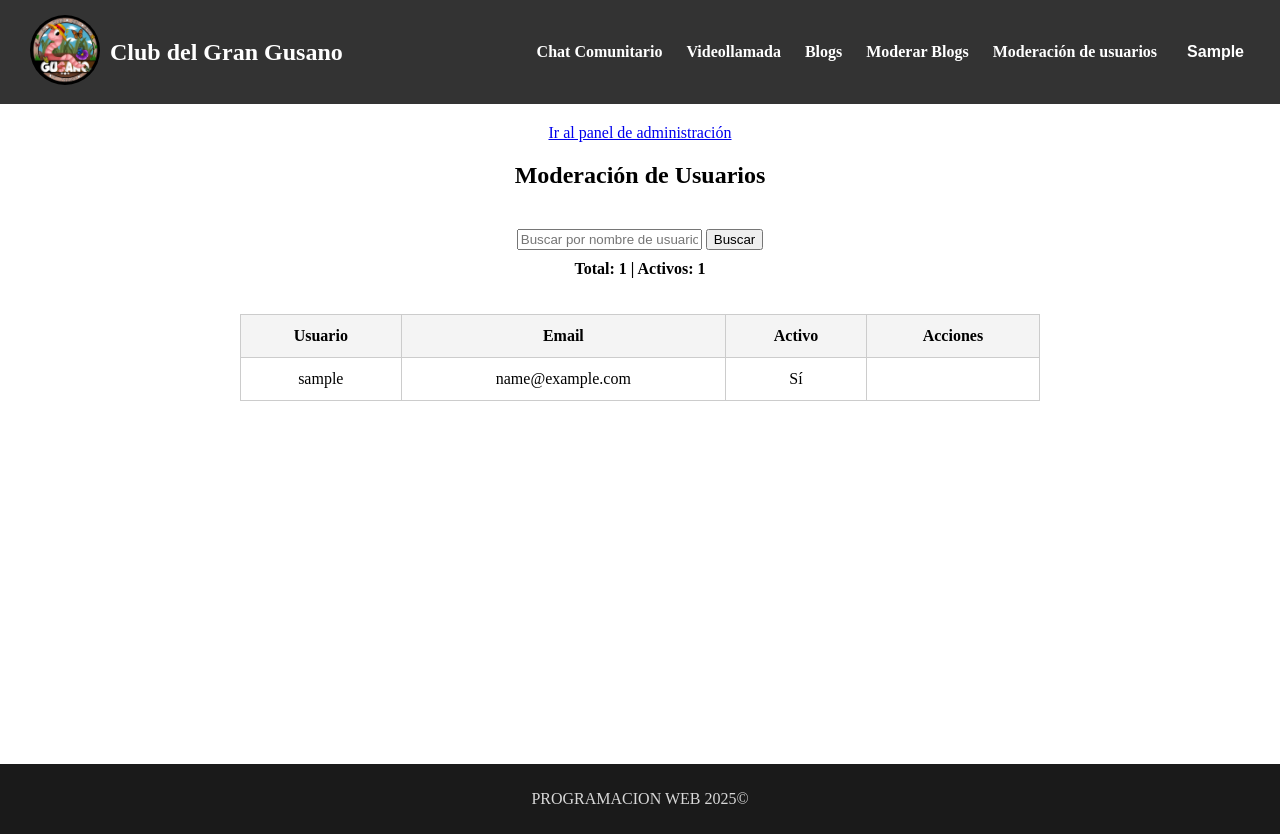
After one commit to Mephistoth/ClubDelGranGusano, a Django app: page /blogs/admin-usuarios/ in a window 1280 px wide. The commit adds this page. Run offline with Django 5.2, Linux system fonts and the light colour scheme; the visitor is signed in with stand-in values (Sample User, id 1); data comes from the database, SQL or seed files in the repository.

Commit message:
Agrega manejo de errores personalizados y vista de moderación de usuarios

```diff
--- a/GranGusano/settings.py
+++ b/GranGusano/settings.py
@@ -137,8 +137,9 @@ EMAIL_BACKEND = 'django.core.mail.backends.smtp.EmailBackend'
 EMAIL_HOST = 'smtp.gmail.com'
 EMAIL_PORT = 587
 EMAIL_USE_TLS = True
-EMAIL_HOST_USER = os.getenv('EMAIL_HOST_USER', 'clubdelgrangusanoweb@gmail.com')
-EMAIL_HOST_PASSWORD = os.getenv('EMAIL_HOST_PASSWORD', 'kqjk eoxk ulfk vfmc')  # OJO: esto no debe ir al repo
+EMAIL_HOST_USER = os.getenv('EMAIL_HOST_USER')
+EMAIL_HOST_PASSWORD = os.getenv('EMAIL_HOST_PASSWORD')
+
 
 CHANNEL_LAYERS = {
     "default": {
--- a/blogs/templates/blogs/moderar_blogs.html
+++ b/blogs/templates/blogs/moderar_blogs.html
@@ -55,6 +55,10 @@
 </style>
 
 <div class="centrado">
+  {% if user.is_superuser %}
+  <a href="{% url 'admin:index' %}" class="btn-admin-panel">Ir al panel de administración</a>
+{% endif %}
+
   <h2>Moderar Blogs</h2>
 
   {% if blogs_pendientes %}
--- /dev/null
+++ b/blogs/templates/blogs/moderar_usuarios.html
@@ -0,0 +1,87 @@
+{% extends 'base.html' %}
+{% block content %}
+<style>
+  .centrado {
+    display: flex;
+    flex-direction: column;
+    align-items: center;
+    min-height: 80vh;
+    text-align: center;
+  }
+
+  table {
+    width: 90%;
+    max-width: 800px;
+    border-collapse: collapse;
+    margin-top: 20px;
+  }
+
+  th, td {
+    padding: 12px;
+    border: 1px solid #ccc;
+  }
+
+  th {
+    background-color: #f4f4f4;
+  }
+
+  .acciones a {
+    margin: 0 5px;
+    text-decoration: none;
+    color: white;
+    background-color: #dc3545;
+    padding: 6px 10px;
+    border-radius: 4px;
+    font-size: 0.9em;
+  }
+
+  .buscador {
+    margin-top: 20px;
+  }
+
+  .resumen {
+    margin-top: 10px;
+    font-weight: bold;
+  }
+</style>
+
+<div class="centrado">
+    {% if user.is_superuser %}
+  <a href="{% url 'admin:index' %}" class="btn-admin-panel">Ir al panel de administración</a>
+{% endif %}
+
+  <h2>Moderación de Usuarios</h2>
+
+  <form method="get" class="buscador">
+    <input type="text" name="q" placeholder="Buscar por nombre de usuario" value="{{ query }}">
+    <button type="submit">Buscar</button>
+  </form>
+
+  <p class="resumen">Total: {{ total_usuarios }} | Activos: {{ usuarios_activos }}</p>
+
+  <table>
+    <thead>
+      <tr>
+        <th>Usuario</th>
+        <th>Email</th>
+        <th>Activo</th>
+        <th>Acciones</th>
+      </tr>
+    </thead>
+    <tbody>
+      {% for user in usuarios %}
+        <tr>
+          <td>{{ user.username }}</td>
+          <td>{{ user.email }}</td>
+          <td>{{ user.is_active|yesno:"Sí,No" }}</td>
+          <td class="acciones">
+            {% if not user.is_superuser %}
+              <a href="{% url 'expulsar_usuario' user.id %}" onclick="return confirm('¿Seguro que deseas expulsar a {{ user.username }}?')">Expulsar</a>
+            {% endif %}
+          </td>
+        </tr>
+      {% endfor %}
+    </tbody>
+  </table>
+</div>
+{% endblock %}
--- a/blogs/urls.py
+++ b/blogs/urls.py
@@ -10,5 +10,7 @@ urlpatterns = [
     path('admin-blogs/aprobar/<int:blog_id>/', views.aprobar_blog, name='aprobar_blog'),
     path('admin-blogs/rechazar/<int:blog_id>/', views.rechazar_blog, name='rechazar_blog'),
     path('blog/<int:blog_id>/eliminar/', views.eliminar_blog, name='eliminar_blog'),
+    path('admin-usuarios/', views.moderar_usuarios, name='moderar_usuarios'),
+    path('admin-usuarios/expulsar/<int:user_id>/', views.expulsar_usuario, name='expulsar_usuario'),
 
 ]
--- a/blogs/views.py
+++ b/blogs/views.py
@@ -3,6 +3,7 @@ from .models import Blog, Comentario
 from .forms import BlogForm
 from django.contrib.auth.decorators import login_required, user_passes_test
 from .forms import ComentarioForm
+from django.contrib.auth.models import User
 
 @user_passes_test(lambda u: u.is_staff or u.groups.filter(name='educador').exists())
 def eliminar_blog(request, blog_id):
@@ -78,3 +79,32 @@ def crear_blog(request):
     else:
         form = BlogForm()
     return render(request, 'blogs/crear_blog.html', {'form': form})
+
+
+ # 18 de junio
+@user_passes_test(lambda u: u.is_staff or u.groups.filter(name='educador').exists())
+def moderar_usuarios(request):
+    query = request.GET.get('q', '')
+    if query:
+        usuarios = User.objects.filter(username__icontains=query)
+    else:
+        usuarios = User.objects.all()
+
+    total_usuarios = usuarios.count()
+    usuarios_activos = usuarios.filter(is_active=True).count()
+
+    return render(request, 'blogs/moderar_usuarios.html', {
+        'usuarios': usuarios,
+        'total_usuarios': total_usuarios,
+        'usuarios_activos': usuarios_activos,
+        'query': query,
+    })
+# 18 de junio
+@user_passes_test(lambda u: u.is_staff or u.groups.filter(name='educador').exists())
+def expulsar_usuario(request, user_id):
+    usuario = get_object_or_404(User, id=user_id)
+    if usuario.is_superuser:
+        # Para evitar eliminar al superusuario
+        return redirect('moderar_usuarios')
+    usuario.delete()
+    return redirect('moderar_usuarios')
--- a/templates/account/navbar.html
+++ b/templates/account/navbar.html
@@ -24,6 +24,8 @@
                 {% if user.is_staff or user|has_group:"educador" %}
 
                     <a class="navbar-link" href="{% url 'moderar_blogs' %}">Moderar Blogs</a>
+                    <a href="{% url 'moderar_usuarios' %}" style="margin-top: 20px;"> Moderación de usuarios</a>
+
                 {% endif %}
 
                 <!-- Menú desplegable de usuario -->
--- a/templates/base.html
+++ b/templates/base.html
@@ -25,7 +25,7 @@
   </main>
 
   <footer class="site-footer">
-    <p>PROGRAMACION WEB 2024©</p>
+    <p>PROGRAMACION WEB 2025©</p>
   </footer>
 
   {# aquí cargarías JS globales #}
```
Also changed, not shown: blogs/templates/blogs/detalle_blog.html (+6 -3 lines), templates/404.html (added, +18 -0 lines), templates/500.html (added, +9 -0 lines), templates/account/400.html (added, +9 -0 lines), templates/account/403.html (added, +9 -0 lines).
